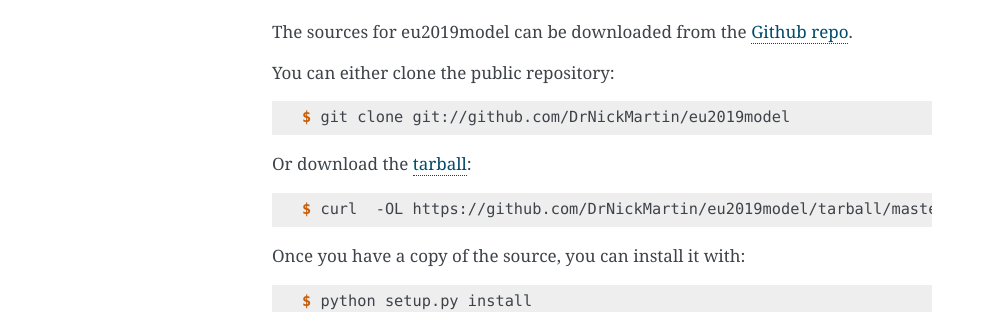
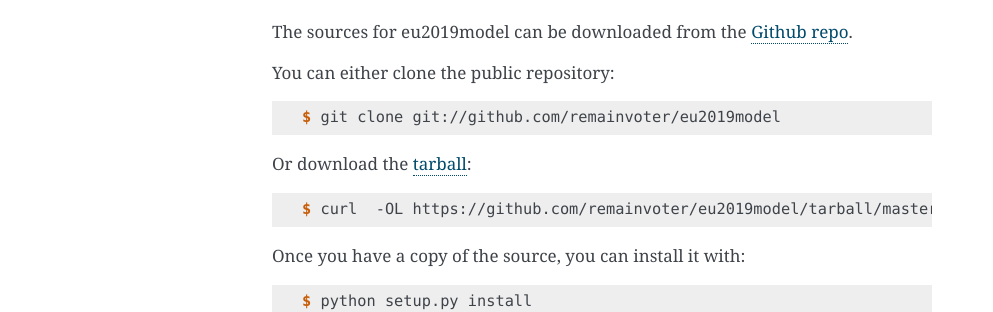
Before and after one commit to remainvoter/eu2019model, a Sphinx documentation site: the page built from docs/installation.rst, in a window 1280 px wide. Shown: the part 448-760 px from the top of the page, without its empty margins (148-1141 px from the left). Built offline with Sphinx 7.4.7, drawn with Linux system fonts in a browser that asks for light colours; pages that are not in the unit, such as notebooks, are missing from menus.

Commit message:
change links to new repo

```diff
--- a/docs/installation.rst
+++ b/docs/installation.rst
@@ -32,13 +32,13 @@
 
 .. code-block:: console
 
-    $ git clone git://github.com/DrNickMartin/eu2019model
+    $ git clone git://github.com/remainvoter/eu2019model
 
 Or download the `tarball`_:
 
 .. code-block:: console
 
-    $ curl  -OL https://github.com/DrNickMartin/eu2019model/tarball/master
+    $ curl  -OL https://github.com/remainvoter/eu2019model/tarball/master
 
 Once you have a copy of the source, you can install it with:
 
@@ -47,5 +47,5 @@
     $ python setup.py install
 
 
-.. _Github repo: https://github.com/DrNickMartin/eu2019model
-.. _tarball: https://github.com/DrNickMartin/eu2019model/tarball/master
+.. _Github repo: https://github.com/remainvoter/eu2019model
+.. _tarball: https://github.com/remainvoter/eu2019model/tarball/master
```
